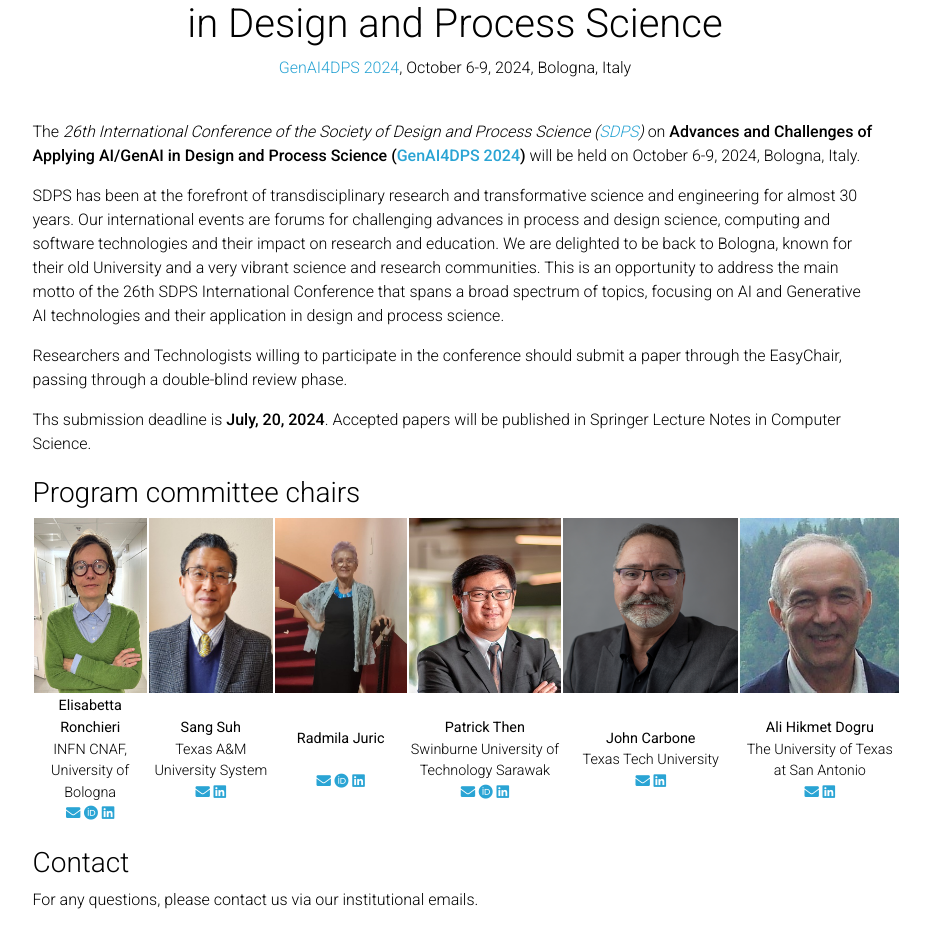
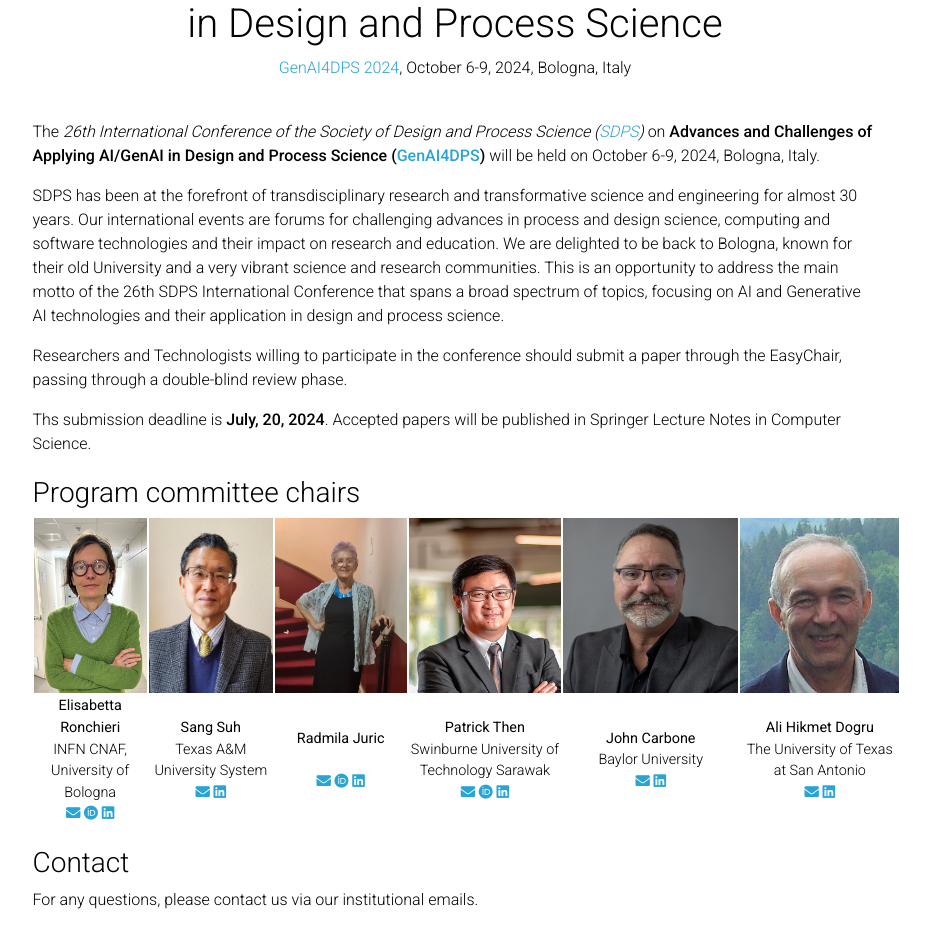
Before and after one commit to GenAI4DPS/advances-challenges, a Jekyll site: the page built from _pages/home.md, in a window 1280 px wide and 1400 px high. Shown: the part 470-1400 px from the top of the window, without its empty margins (185-1115 px from the left). Built offline with Jekyll 4.4.1, drawn with Linux system fonts in a browser that asks for light colours; comment, search, counter and statistics services are not loaded; a style sheet for code colours, icons or effects is not loaded.

Commit message:
Update home.md

```diff
--- a/_pages/home.md
+++ b/_pages/home.md
@@ -11,7 +11,7 @@ news: true  # includes a list of news items
 ---
 
 
-The _26th International Conference of the Society of Design and Process Science ([SDPS](https://www.sdpsnet.org/sdps/))_ on **Advances and Challenges of Applying AI/GenAI in Design and Process Science ([GenAI4DPS 2024](https://genai4dps.github.io/advances-challenges))** will be held on October 6-9, 2024, Bologna, Italy.
+The _26th International Conference of the Society of Design and Process Science ([SDPS](https://www.sdpsnet.org/sdps/))_ on **Advances and Challenges of Applying AI/GenAI in Design and Process Science ([GenAI4DPS](https://genai4dps.github.io/advances-challenges))** will be held on October 6-9, 2024, Bologna, Italy.
 
 SDPS has been at the forefront of transdisciplinary research and transformative science and engineering for almost 30 years.  Our international events are forums for challenging  advances in process and design science, computing and software technologies and their impact on research and education. We are delighted to be back to Bologna, known for their old University and a very vibrant science and research communities.  This is an opportunity to address the main motto of the 26th SDPS International Conference that spans a broad spectrum of topics, focusing on AI and Generative AI technologies and their application in design and process science.
 
@@ -58,7 +58,7 @@ Ths submission deadline is **July, 20, 2024**. Accepted papers will be published
       <a href="https://www.linkedin.com/in/patrick-then-8617b410" title="LinkedIn"><i class="fab fa-linkedin"></i></a>
     </td>
     <td style="text-align:center">
-      <b>John Carbone</b> <br> Texas Tech University <br>
+      <b>John Carbone</b> <br> Baylor University <br>
       <a href="mailto:John.Carbone@forcepointgov.com" title="email"><i class="fas fa-envelope"></i></a>
       <a href="https://www.linkedin.com/in/john-carbone-02247a65" title="LinkedIn"><i class="fab fa-linkedin"></i></a>
     </td>
```
